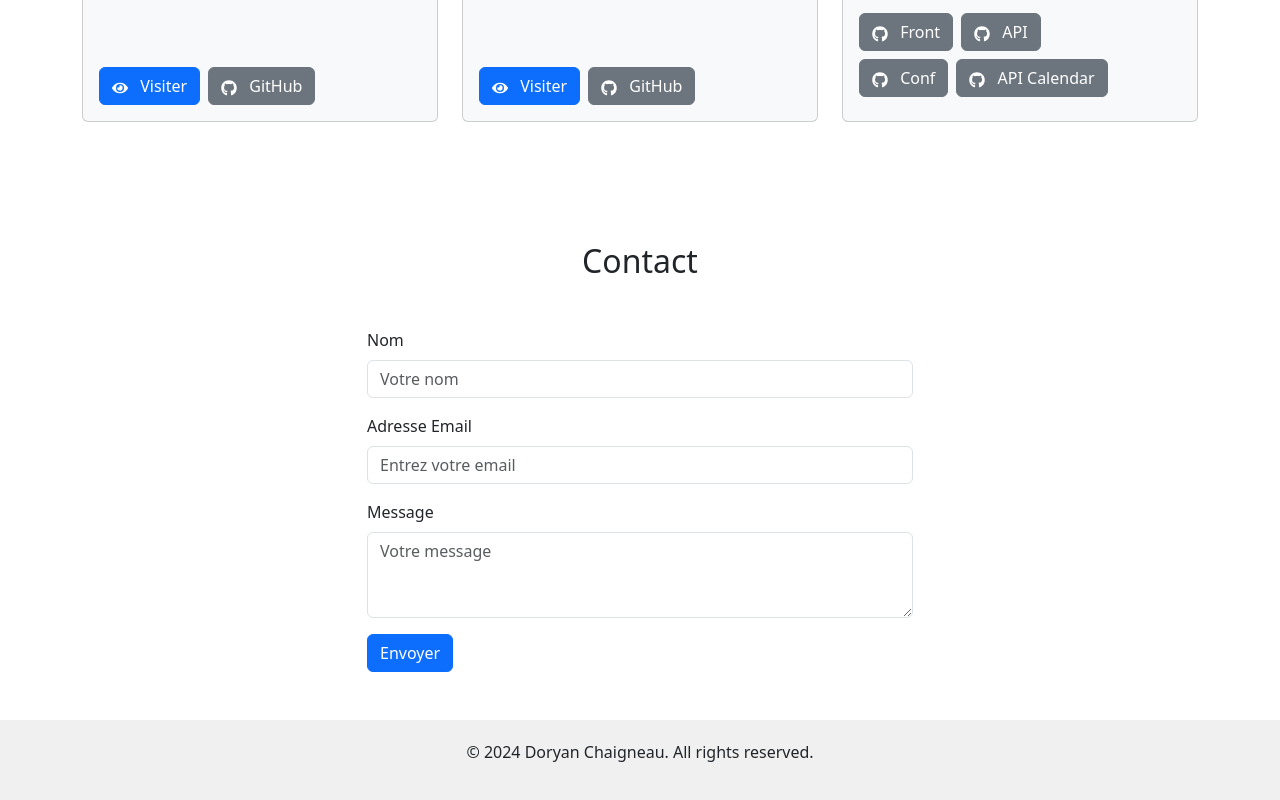
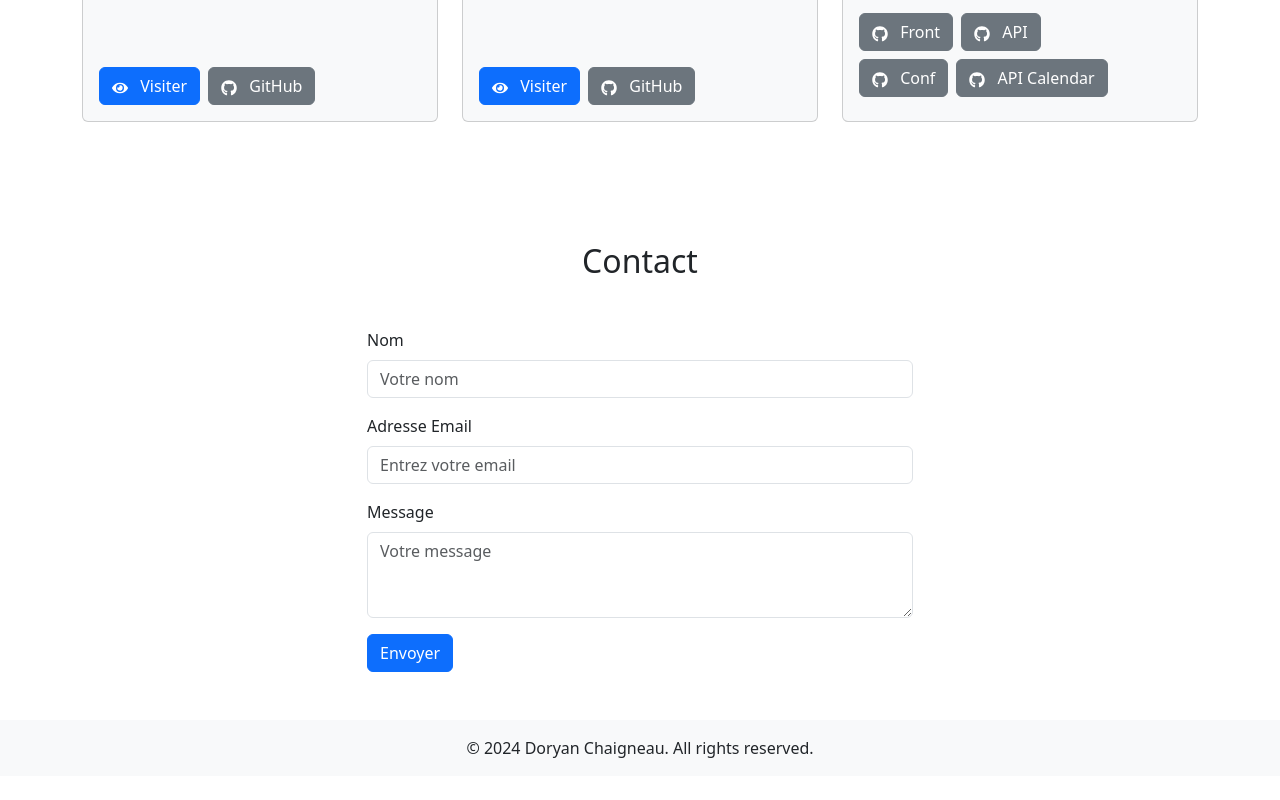
Before and after one commit to ChaigneauDoryan/doryanchaigneau.fr, a React (Vite) app: page / in a window 1280 px wide. Shown: the part 1930-2730 px from the top of the page. After the commit the page ends 2706 px from the top, so only its background shows below. Built offline with nearby package versions, Linux system fonts and the light colour scheme.

Commit message:
Fix: theme copyright

```diff
--- a/src/App.jsx
+++ b/src/App.jsx
@@ -55,8 +55,8 @@ function App() {
         </Fade>
         <Projets />
         <Contact />
-        <footer style={{ textAlign: 'center', padding: '20px', background: '#f0f0f0', marginTop: 'auto' }}>
-          <p>&copy; 2024 Doryan Chaigneau. All rights reserved.</p>
+        <footer className="bg-body-tertiary text-body text-center py-3 mt-auto">
+          <p className="mb-0">&copy; 2024 Doryan Chaigneau. All rights reserved.</p>
         </footer>
       </div>
     </ThemeContext.Provider>
```
